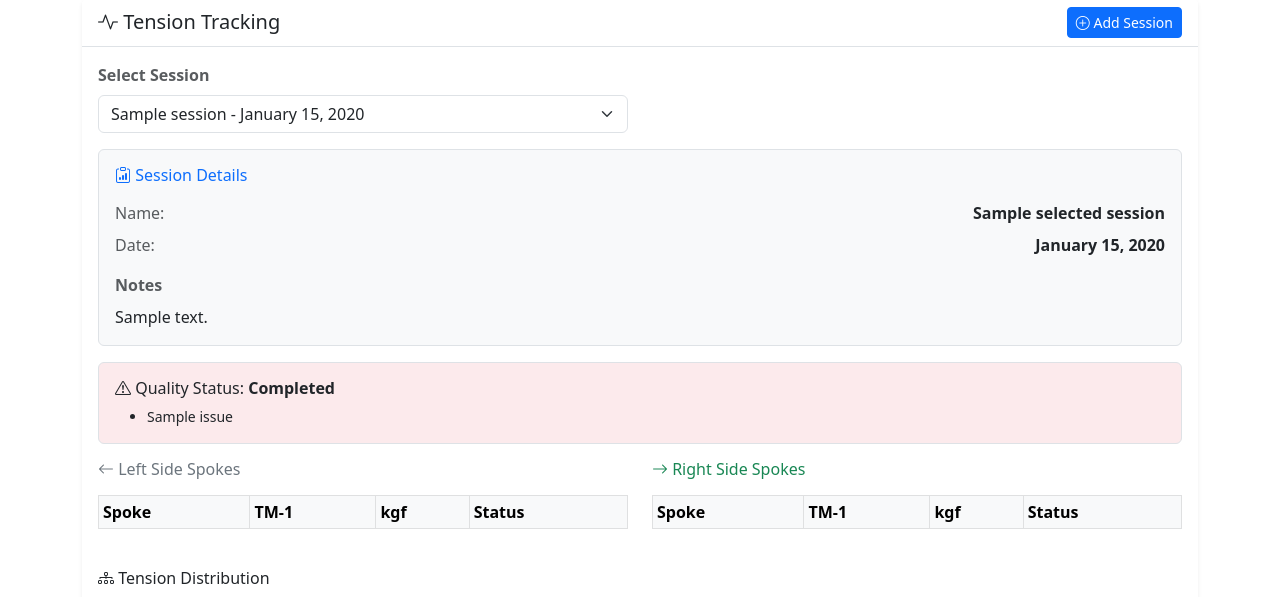
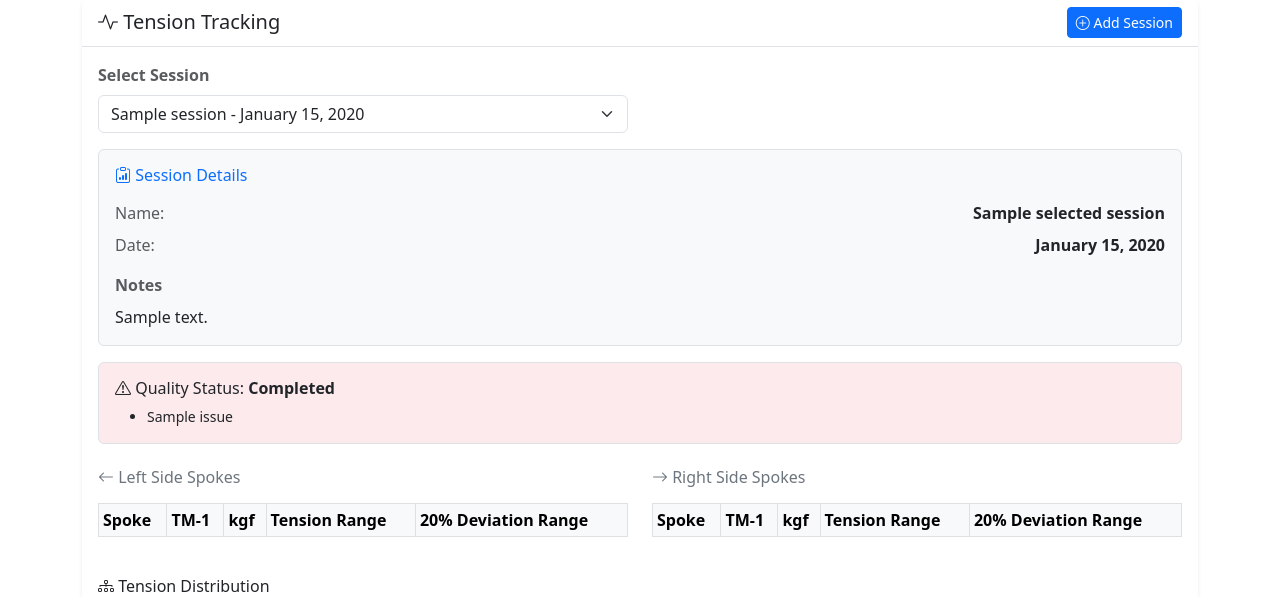
Before and after one commit to xivind/wheel-builder, a FastAPI app: template templates/build_details.html in a window 1280 px wide. Shown: the part 1671-2268 px from the top of the page. Run offline with FastAPI, Linux system fonts and the light colour scheme; the template is opened without the code that fills it: most values are stand-ins (such as "Sample title", 1, 10 or a date in 2020); lists and menus that the app fills with data are empty; some libraries are stand-ins or nearby versions.

Commit message:
feat: split tension status into two columns with improved display
- Add separate columns for Tension Range and 20% Deviation Range
- Simplify badge colors to green (in range) and red (out of range)
- Display '-' for empty status cells for consistency
- Fix 'None' appearing in empty comments field
- Improve spacing below quality status banner
- Standardize left/right header colors to grey

🤖 Generated with [Claude Code](https://claude.com/claude-code)

Co-Authored-By: Claude <noreply@anthropic.com>

```diff
--- a/main.py
+++ b/main.py
@@ -788,6 +788,7 @@ async def auto_save_tension_reading(
             "side": side,
             "kgf": kgf,
             "range_status": range_status,
+            "avg_deviation_status": avg_deviation_status,
             "stats_left": stats_left,
             "stats_right": stats_right,
             "quality_status": quality_status,
--- a/templates/build_details.html
+++ b/templates/build_details.html
@@ -380,7 +380,7 @@
 
             <!-- Quality Status Banner -->
             {% if quality_status %}
-            <div class="mb-3 p-3 border rounded {% if quality_status.status == 'well_balanced' %}bg-success bg-opacity-10{% elif quality_status.status == 'needs_truing' %}bg-warning bg-opacity-10{% else %}bg-danger bg-opacity-10{% endif %}" id="quality-status-panel">
+            <div class="mb-4 p-3 border rounded {% if quality_status.status == 'well_balanced' %}bg-success bg-opacity-10{% elif quality_status.status == 'needs_truing' %}bg-warning bg-opacity-10{% else %}bg-danger bg-opacity-10{% endif %}" id="quality-status-panel">
                 <h6 class="mb-2">
                     <i class="bi {% if quality_status.status == 'well_balanced' %}bi-check-circle{% else %}bi-exclamation-triangle{% endif %}"></i>
                     Quality Status: <strong>{{ quality_status.status|replace('_', ' ')|title }}</strong>
@@ -417,7 +417,8 @@
                                         <th>Spoke</th>
                                         <th>TM-1</th>
                                         <th>kgf</th>
-                                        <th>Status</th>
+                                        <th>Tension Range</th>
+                                        <th>20% Deviation Range</th>
                                     </tr>
                                 </thead>
                                 <tbody>
@@ -445,11 +446,24 @@
                                             </span>
                                         </td>
                                         <td class="align-middle">
-                                            <span id="status-left-{{ i }}">
+                                            <span id="range-status-left-{{ i }}">
                                             {% if readings_left.get(i, {}).get('range_status') %}
-                                                <span class="badge bg-{% if readings_left[i].range_status == 'in_range' %}success{% elif readings_left[i].range_status == 'over' %}danger{% else %}warning{% endif %}">
+                                                <span class="badge bg-{% if readings_left[i].range_status == 'in_range' %}success{% else %}danger{% endif %}">
                                                     {{ readings_left[i].range_status|replace('_', ' ')|title }}
                                                 </span>
+                                            {% else %}
+                                                -
+                                            {% endif %}
+                                            </span>
+                                        </td>
+                                        <td class="align-middle">
+                                            <span id="avg-status-left-{{ i }}">
+                                            {% if readings_left.get(i, {}).get('avg_deviation_status') %}
+                                                <span class="badge bg-{% if readings_left[i].avg_deviation_status == 'in_range' %}success{% else %}danger{% endif %}">
+                                                    {{ readings_left[i].avg_deviation_status|replace('_', ' ')|title }}
+                                                </span>
+                                            {% else %}
+                                                -
                                             {% endif %}
                                             </span>
                                         </td>
@@ -486,7 +500,7 @@
 
                     <!-- Right Side -->
                     <div class="col-md-6">
-                        <h6 class="text-success mb-3"><i class="bi bi-arrow-right"></i> Right Side Spokes</h6>
+                        <h6 class="text-secondary mb-3"><i class="bi bi-arrow-right"></i> Right Side Spokes</h6>
                         <div class="table-responsive">
                             <table class="table table-sm table-bordered">
                                 <thead class="table-light">
@@ -494,7 +508,8 @@
                                         <th>Spoke</th>
                                         <th>TM-1</th>
                                         <th>kgf</th>
-                                        <th>Status</th>
+                                        <th>Tension Range</th>
+                                        <th>20% Deviation Range</th>
                                     </tr>
                                 </thead>
                                 <tbody>
@@ -522,11 +537,24 @@
                                             </span>
                                         </td>
                                         <td class="align-middle">
-                                            <span id="status-right-{{ i }}">
+                                            <span id="range-status-right-{{ i }}">
                                             {% if readings_right.get(i, {}).get('range_status') %}
-                                                <span class="badge bg-{% if readings_right[i].range_status == 'in_range' %}success{% elif readings_right[i].range_status == 'over' %}danger{% else %}warning{% endif %}">
+                                                <span class="badge bg-{% if readings_right[i].range_status == 'in_range' %}success{% else %}danger{% endif %}">
                                                     {{ readings_right[i].range_status|replace('_', ' ')|title }}
                                                 </span>
+                                            {% else %}
+                                                -
+                                            {% endif %}
+                                            </span>
+                                        </td>
+                                        <td class="align-middle">
+                                            <span id="avg-status-right-{{ i }}">
+                                            {% if readings_right.get(i, {}).get('avg_deviation_status') %}
+                                                <span class="badge bg-{% if readings_right[i].avg_deviation_status == 'in_range' %}success{% else %}danger{% endif %}">
+                                                    {{ readings_right[i].avg_deviation_status|replace('_', ' ')|title }}
+                                                </span>
+                                            {% else %}
+                                                -
                                             {% endif %}
                                             </span>
                                         </td>
--- a/templates/build_edit.html
+++ b/templates/build_edit.html
@@ -127,7 +127,7 @@
                         <div class="mb-3">
                             <label for="comments" class="form-label">Comments</label>
                             <textarea class="form-control" id="comments" name="comments" rows="3"
-                                      placeholder="Optional notes about this build...">{{ build.comments or '' }}</textarea>
+                                      placeholder="Optional notes about this build...">{{ build.comments|default('', true) }}</textarea>
                         </div>
 
                         <div class="d-flex gap-2 justify-content-end">
--- a/templates/partials/build_form.html
+++ b/templates/partials/build_form.html
@@ -99,7 +99,7 @@
 
                 <div class="mb-3">
                     <label for="comments" class="form-label">Comments</label>
-                    <textarea class="form-control" id="comments" name="comments" rows="3" placeholder="Optional notes about this build...">{{ build.comments if build else '' }}</textarea>
+                    <textarea class="form-control" id="comments" name="comments" rows="3" placeholder="Optional notes about this build...">{% if build and build.comments %}{{ build.comments }}{% endif %}</textarea>
                 </div>
 
                 <div class="alert alert-info">
```
Also changed, not shown: templates/partials/tension_reading_clear.html (+7 -2 lines), templates/partials/tension_reading_response.html (+9 -3 lines).
